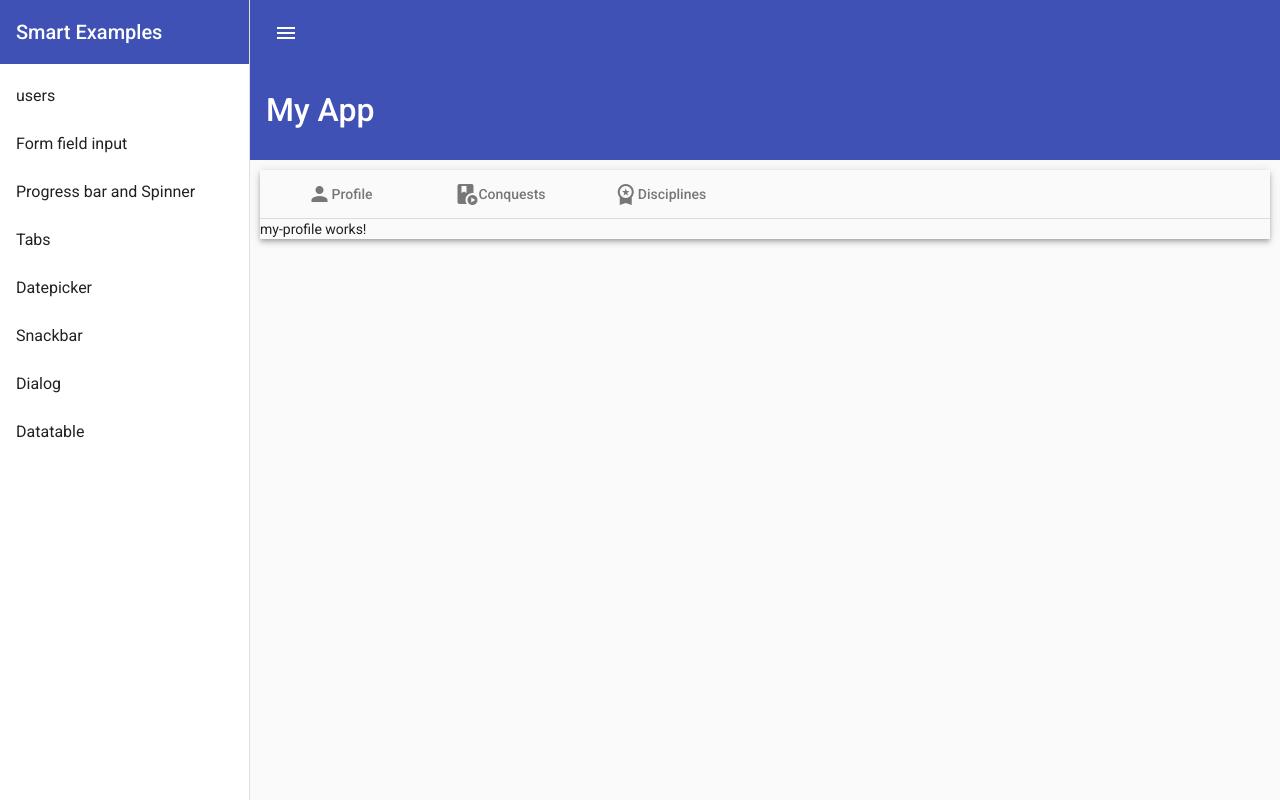
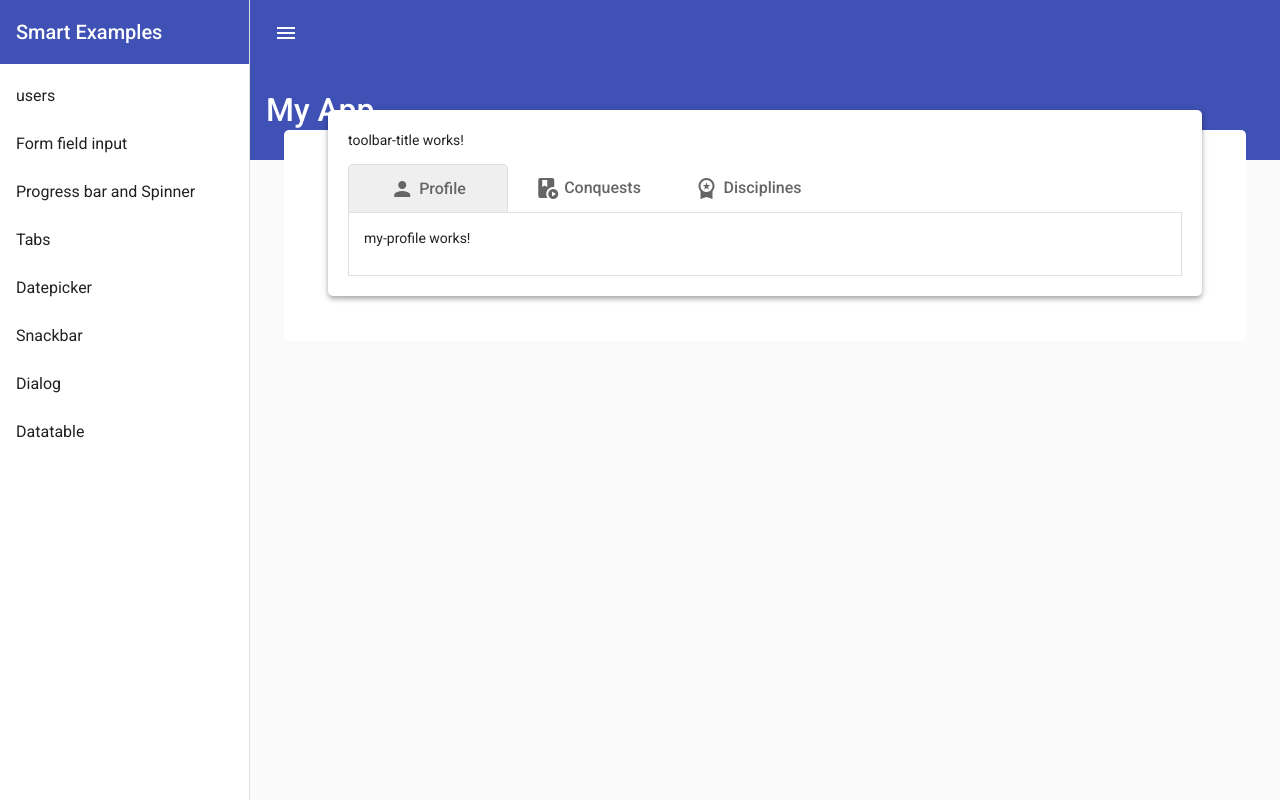
Before and after one commit to rubensmeirelles/ProjectSchool, an Angular app: page /users/myProfile in a window 1280 px wide. Built offline with nearby package versions, Linux system fonts and the light colour scheme.

Commit message:
Criando o componente e módulo de título - toolbar

```diff
--- a/src/app/pages/users/users.component.html
+++ b/src/app/pages/users/users.component.html
@@ -1,4 +1,5 @@
 <div class="content mat-elevation-z4">
+  <app-toolbar-title></app-toolbar-title>
   <nav mat-tab-nav-bar ngClass="tabs">
     <a mat-tab-link routerLink="/users/myProfile" routerLinkActive="active-link">
       <mat-icon>person</mat-icon>
--- a/src/app/pages/users/users.component.scss
+++ b/src/app/pages/users/users.component.scss
@@ -0,0 +1,30 @@
+.tabs{
+  margin-top: 1em;
+}
+
+.tabs a{
+  font-size: 16px;
+}
+
+.mat-focus-indicator{
+  color: black;
+}
+
+.active-link{
+  background-color: #e6e6e6;
+  color: black;
+  border-top-right-radius: 5px;
+  border-top-left-radius: 5px;
+  border: 1px solid #0000001f;
+  border-bottom: 0px;
+}
+
+mat-icon{
+  margin-right: 5px;
+}
+
+.container{
+  padding: 15px;
+  border: 1px solid #0000001f;
+  border-top: 0;
+}
--- a/src/app/pages/users/users.module.ts
+++ b/src/app/pages/users/users.module.ts
@@ -6,7 +6,8 @@ import { UsersComponent } from './users.component';
 import { MyProfileComponent } from './my-profile/my-profile.component';
 import { MyConquestsComponent } from './my-conquests/my-conquests.component';
 import { MyDisciplinesComponent } from './my-disciplines/my-disciplines.component';
-import { UsersMaterialModule } from 'src/app/shared/materials/users-mat.module';
+import { UsersMaterialModule } from '@app/shared/materials/users-mat.module';
+import { SharedModule } from '@app/shared/shared.module';
 
 
 @NgModule({
@@ -19,7 +20,8 @@ import { UsersMaterialModule } from 'src/app/shared/materials/users-mat.module';
   imports: [
     CommonModule,
     UsersMaterialModule,
-    UsersRoutingModule
+    UsersRoutingModule,
+    SharedModule
   ]
 })
 export class UsersModule { }
--- /dev/null
+++ b/src/app/shared/components/toolbar-title/toolbar-title.component.html
@@ -0,0 +1 @@
+<p>toolbar-title works!</p>
--- /dev/null
+++ b/src/app/shared/components/toolbar-title/toolbar-title.component.ts
@@ -0,0 +1,15 @@
+import { Component, OnInit } from '@angular/core';
+
+@Component({
+  selector: 'app-toolbar-title',
+  templateUrl: './toolbar-title.component.html',
+  styleUrls: ['./toolbar-title.component.scss']
+})
+export class ToolbarTitleComponent implements OnInit {
+
+  constructor() { }
+
+  ngOnInit(): void {
+  }
+
+}
--- a/src/styles.scss
+++ b/src/styles.scss
@@ -2,3 +2,10 @@
 
 html, body { height: 100%; }
 body { margin: 0; font-family: Roboto, "Helvetica Neue", sans-serif; }
+
+.content{
+  padding: 20px;
+  border-radius: 5px;
+  margin: -30px 34px 35px;
+  background-color: white;
+}
```
Also changed, not shown: src/app/shared/shared.module.ts (added, +14 -0 lines), tsconfig.json (+6 -1 lines), src/app/shared/components/toolbar-title/toolbar-title.component.scss (added).
